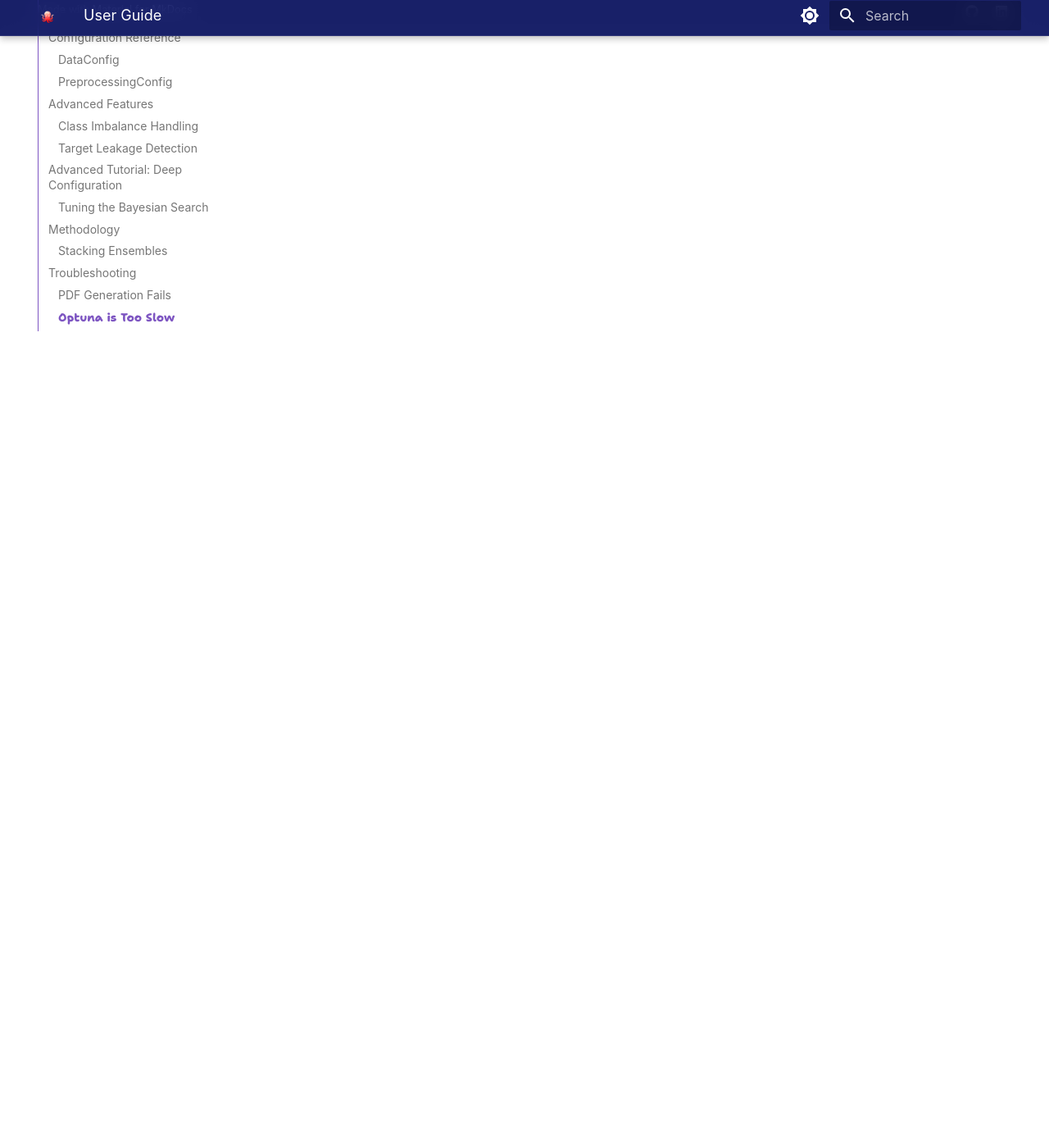
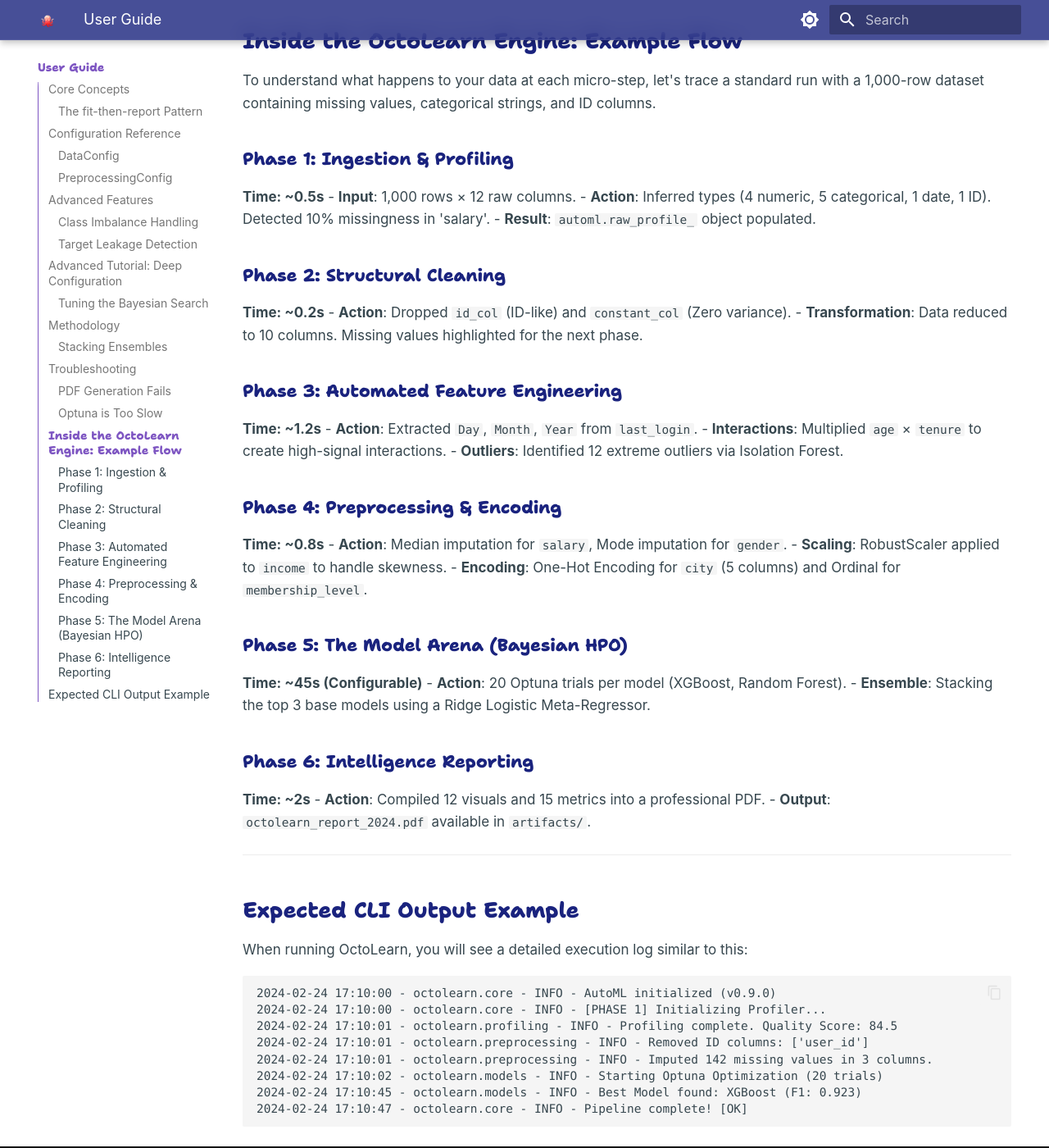
Before and after one commit to GhulamMuhammadNabeel/OctoLearn, an MkDocs documentation site: the page built from docs/guide.md, in a window 1280 px wide and 1400 px high, scrolled down 3018 px. Shown: the whole window at 82% size. Built offline with MkDocs 1.6.1 and Material for MkDocs 9.7.7, drawn with Linux system fonts in a browser that asks for light colours; some web fonts are replaced.

Commit message:
feat: Add an exhaustive test suite and a new user guide to the documentation, with updated social links in `mkdocs.yml`.

````diff
--- a/docs/guide.md
+++ b/docs/guide.md
@@ -85,3 +85,58 @@
 ### Optuna is Too Slow
 !!! warning "Bayesian Search Latencies"
     Bayesian Optimization takes time to build its probabilistic model of the parameter space. If it's running too slow for your dev cycle, reduce `optuna_trials_per_model` or temporarily disable it by passing `use_optuna=False` to your `fit()` call.
+
+---
+
+## Inside the OctoLearn Engine: Example Flow
+
+To understand what happens to your data at each micro-step, let's trace a standard run with a 1,000-row dataset containing missing values, categorical strings, and ID columns.
+
+### Phase 1: Ingestion & Profiling
+**Time: ~0.5s**
+- **Input**: 1,000 rows × 12 raw columns.
+- **Action**: Inferred types (4 numeric, 5 categorical, 1 date, 1 ID). Detected 10% missingness in 'salary'.
+- **Result**: `automl.raw_profile_` object populated.
+
+### Phase 2: Structural Cleaning
+**Time: ~0.2s**
+- **Action**: Dropped `id_col` (ID-like) and `constant_col` (Zero variance).
+- **Transformation**: Data reduced to 10 columns. Missing values highlighted for the next phase.
+
+### Phase 3: Automated Feature Engineering
+**Time: ~1.2s**
+- **Action**: Extracted `Day`, `Month`, `Year` from `last_login`.
+- **Interactions**: Multiplied `age` × `tenure` to create high-signal interactions.
+- **Outliers**: Identified 12 extreme outliers via Isolation Forest.
+
+### Phase 4: Preprocessing & Encoding
+**Time: ~0.8s**
+- **Action**: Median imputation for `salary`, Mode imputation for `gender`.
+- **Scaling**: RobustScaler applied to `income` to handle skewness.
+- **Encoding**: One-Hot Encoding for `city` (5 columns) and Ordinal for `membership_level`.
+
+### Phase 5: The Model Arena (Bayesian HPO)
+**Time: ~45s (Configurable)**
+- **Action**: 20 Optuna trials per model (XGBoost, Random Forest).
+- **Ensemble**: Stacking the top 3 base models using a Ridge Logistic Meta-Regressor.
+
+### Phase 6: Intelligence Reporting
+**Time: ~2s**
+- **Action**: Compiled 12 visuals and 15 metrics into a professional PDF.
+- **Output**: `octolearn_report_2024.pdf` available in `artifacts/`.
+
+---
+
+## Expected CLI Output Example
+When running OctoLearn, you will see a detailed execution log similar to this:
+
+```text
+2024-02-24 17:10:00 - octolearn.core - INFO - AutoML initialized (v0.9.0)
+2024-02-24 17:10:00 - octolearn.core - INFO - [PHASE 1] Initializing Profiler...
+2024-02-24 17:10:01 - octolearn.profiling - INFO - Profiling complete. Quality Score: 84.5
+2024-02-24 17:10:01 - octolearn.preprocessing - INFO - Removed ID columns: ['user_id']
+2024-02-24 17:10:01 - octolearn.preprocessing - INFO - Imputed 142 missing values in 3 columns.
+2024-02-24 17:10:02 - octolearn.models - INFO - Starting Optuna Optimization (20 trials)
+2024-02-24 17:10:45 - octolearn.models - INFO - Best Model found: XGBoost (F1: 0.923)
+2024-02-24 17:10:47 - octolearn.core - INFO - Pipeline complete! [OK]
+```
--- a/mkdocs.yml
+++ b/mkdocs.yml
@@ -48,8 +48,16 @@
   social:
     - icon: fontawesome/brands/github
       link: https://github.com/GhulamMuhammadNabeel/OctoLearn
-    - icon: fontawesome/brands/linkedin
-      link: https://linkedin.com/in/GhulamMuhammadNabeel
+    - icon: fontawesome/brands/linkedin-in
+      link: https://www.linkedin.com/in/ghulam-muhammad-nabeel-a6997a313/
+    - icon: fontawesome/brands/kaggle
+      link: https://www.kaggle.com/nabeelqureshitiii
+    - icon: fontawesome/brands/docker
+      link: https://hub.docker.com/repositories/ghulammuhammadnabeel
+    - icon: fontawesome/brands/google
+      link: https://www.google.com/search?q=Ghulam+Muhammad+Nabeel
+    - icon: fontawesome/brands/facebook
+      link: https://www.facebook.com/ghulammuhammadnabeel
 
 markdown_extensions:
   - admonition
````
Also changed, not shown: docs/index.md (+18 -12 lines), exhaustive_test.py (added, +123 -0 lines).
